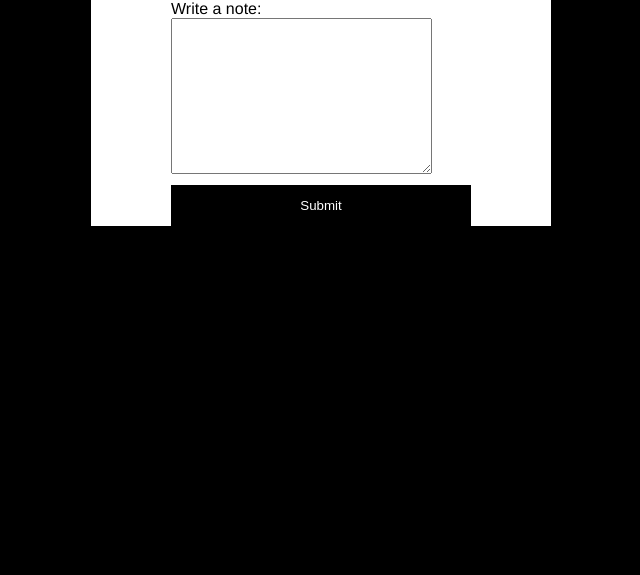
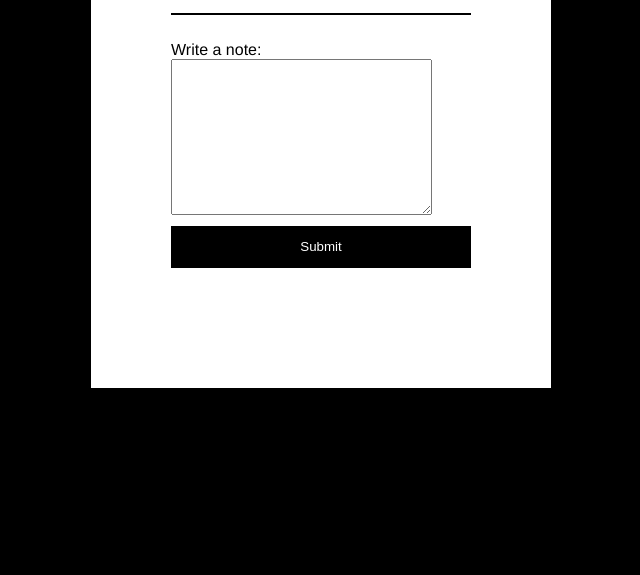
Before and after one commit to coleholyoake/ajax-yoobee, a plain HTML site: page index.html in a window 1280 px wide. Shown: the part 225-800 px from the top of the page, without its empty margins (319-959 px from the left). Drawn offline with nearby package versions, Linux system fonts and the light colour scheme.

Commit message:
editing style

```diff
--- a/css/ajax-yoobee.css
+++ b/css/ajax-yoobee.css
@@ -12,7 +12,7 @@ form {
 	padding: 5em 5em 0 5em;
 }
 
-#results {
+#notes {
 	width: 300px;
 	margin: 0 auto;
 	background-color: #fff;
--- a/index.html
+++ b/index.html
@@ -7,12 +7,15 @@
 </head>
 <body>
 
-	<h1>AJAX and Yoobee</h1>
+
 
 	<form id="note-form">
-		<label for="note">Write a note: </label>
-		<textarea id="note" cols="30" rows="10"></textarea>
-
+		<h1>AJAX and Yoobee</h1>
+		<hr><br>
+		<div>
+			<label for="note">Write a note: </label>
+			<textarea id="note" cols="30" rows="10"></textarea><br>
+		</div>
 		<input type="submit">
 	</form>
 
```
